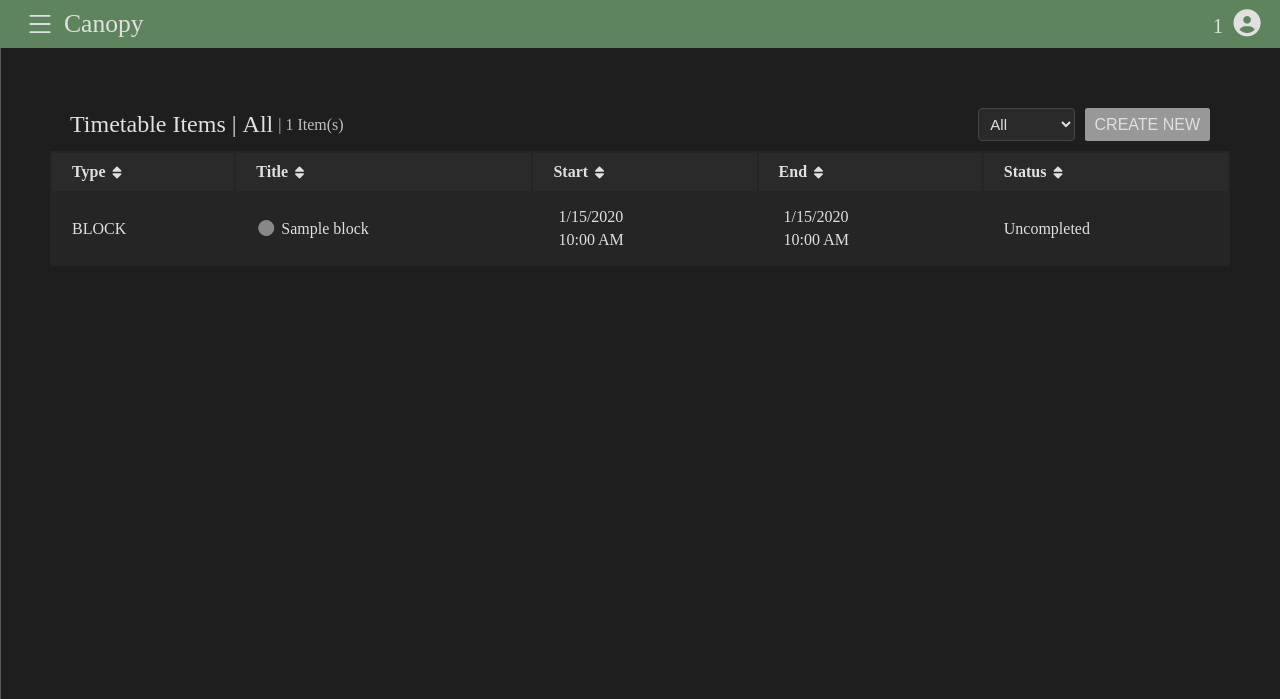
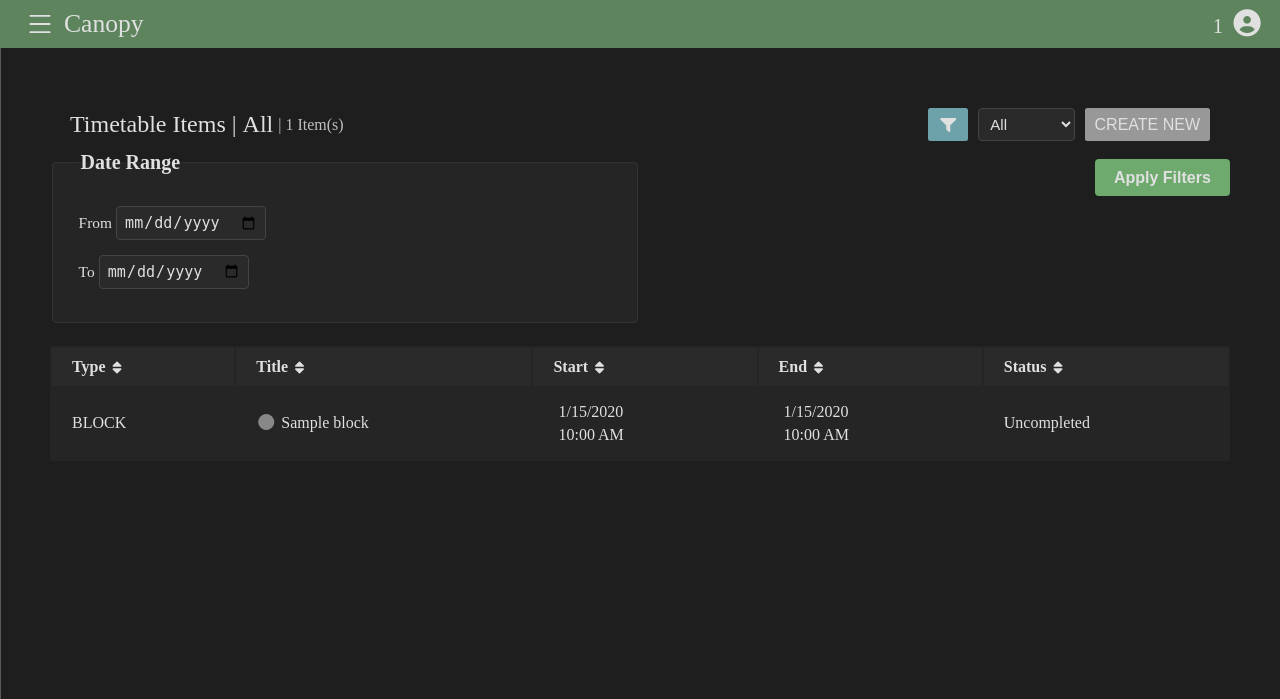
Before and after one commit to sysangl/Dynamic-Timetabler, a Flask app: page /app/management in a window 1280 px wide. Shown: the top 699 px of the page. Run offline with Flask 3, Linux system fonts and the light colour scheme; a user stored in the database is signed in; tables that the repository leaves empty hold one stand-in row (values such as "Sample post"); parts of the project's set-up code (start-up, migrations or seed data) failed here and were passed over; some web fonts are replaced.

Commit message:
Added a filter system for dates.

```diff
--- a/app/routes/timetable.py
+++ b/app/routes/timetable.py
@@ -50,7 +50,6 @@ def create_routes(app: Flask):
                 "blocks": [block.serialise() for block in blocks]
             }
 
-            app.logger.info(payload)
 
         except Exception:
             server_logger.exception("Failed to fetch timetable items")
@@ -63,26 +62,42 @@ def create_routes(app: Flask):
     def get_range():
         start_date = parse_iso_date(request.args.get('start','').strip())
         end_date = parse_iso_date(request.args.get('end','').strip())
+        from_date = parse_iso_date(request.args.get('from',''.strip()))
+        until_date = parse_iso_date(request.args.get('until',''.strip()))
 
         server_logger.info(f'Fetching timetable items for User:{current_user.username} (id:{current_user.id})')
 
-        if not start_date or not end_date:
-            start_date = datetime.now().date()
-            end_date = start_date
-        else:
-            if end_date < start_date:
-                start_date, end_date = end_date, start_date
+        if not (from_date or until_date):
+            if not start_date or not end_date:
+                start_date = datetime.now().date()
+                end_date = start_date
+            else:
+                if end_date < start_date:
+                    start_date, end_date = end_date, start_date
 
-        app.logger.info(f'Getting blocks for {start_date} - {end_date}')
+        app.logger.info(f'Getting blocks for {start_date or from_date} - {end_date or until_date}')
 
         try:
-            #todos = ToDo.query.filter().all()
-            #tasks = Task.query.all()
-            blocks = Block.query.filter(
-                    Block.owner_id == current_user.id,
-                    Block.start_datetime <= datetime.combine(end_date, datetime.max.time()),
-                    Block.end_datetime >= datetime.combine(start_date, datetime.min.time())
-                ).all()
+            blocks = []
+            if from_date and until_date:
+                start_date=from_date
+                end_date=until_date
+            if start_date and end_date:
+                blocks = Block.query.filter(
+                        Block.owner_id == current_user.id,
+                        Block.start_datetime <= datetime.combine(end_date, datetime.max.time()),
+                        Block.end_datetime >= datetime.combine(start_date, datetime.min.time())
+                    ).all()
+            elif from_date:
+                blocks = Block.query.filter(
+                        Block.owner_id == current_user.id,
+                        Block.end_datetime >= datetime.combine(from_date, datetime.min.time())
+                    ).all()
+            elif until_date:
+                    blocks = Block.query.filter(
+                        Block.owner_id == current_user.id,
+                        Block.start_datetime <= datetime.combine(until_date, datetime.max.time()),
+                    ).all()
 
             payload = {
                 #"todos": [todo.serialise() for todo in todos],
@@ -90,7 +105,6 @@ def create_routes(app: Flask):
                 "blocks": [block.serialise() for block in blocks]
             }
 
-            app.logger.info(payload)
 
         except Exception:
             server_logger.exception("Failed to fetch timetable items")
--- a/static/css/management.css
+++ b/static/css/management.css
@@ -96,7 +96,7 @@
 #item-select {
     width: initial !important;
     flex: 0;
-    margin-right: 10px;
+    margin: 0 10px;
 }
 
 .table-sort-arrows {
@@ -116,7 +116,33 @@
     justify-self: center;
 }
 
-.hidden {
+#item-table-body {
+    overflow-y: scroll;
+}
+
+#filter-container {
+    height: 200px;
+    animation: height 0.5s;
+    overflow: hidden;
+}
+
+#filter-container.hidden {
+    height: 0;
+}
+
+.filter-group {
+    display: block !important;
+}
+.filter-group .field-input {
+    width: unset !important;
+}
+
+#filter-form {
+    display: grid;
+    grid-template-columns: 50% 50%;
+}
+
+#item-forms.hidden {
     display: none !important;
 }
 
@@ -125,3 +151,7 @@
     z-index: 1;
     backdrop-filter: brightness(0.6);
 }
+
+#backdrop.hidden {
+    display: none;
+}
--- a/static/js/management.js
+++ b/static/js/management.js
@@ -1,11 +1,38 @@
-itemForms = document.getElementById('item-forms')
+itemForms = document.getElementById('item-forms');
+filters = {};
+currentItemClass = 'all';
+filterForm =document.getElementById('filter-form');
+
+filterForm.addEventListener('submit', async (e) => {
+    e.preventDefault();                 // we handle the request ourselves
+
+    const formData = new FormData(filterForm);
+    const drf = formData.get('filter_date_from');
+    const drt = formData.get('filter_date_to');
+
+    const ti = await fetchTimetableItems(dateRangeFrom=drf, dateRangeTo=drt);
+    generateItemTable(currentItemClass, timetableItems=ti);
+});
+
+
 function toggleForms() {
     document.getElementById('backdrop').classList.toggle('hidden')
     itemForms.classList.toggle('hidden')
 }
 
-async function fetchTimetableItems() {
-    const response = await fetch(`/api/timetable`, {
+async function fetchTimetableItems(dateRangeFrom=null, dateRangeTo=null) {
+    var url = '/api/timetable'
+    if (dateRangeFrom || dateRangeTo) {
+        url += '/range/?'
+        if (dateRangeFrom) {
+            url+=`from=${dateRangeFrom}&`
+        }
+        if (dateRangeTo) {
+            url+=`until=${dateRangeTo}`
+        }
+    }
+
+    const response = await fetch(url, {
         method : 'GET'
     });
 
@@ -15,8 +42,8 @@ async function fetchTimetableItems() {
     return await response.json()
 }
 
-async function generateItemTable(selectedItem='all') {
-    const timetableItems = await fetchTimetableItems()
+async function generateItemTable(selectedItem='all', timetableItems = null) {
+    timetableItems = timetableItems || await fetchTimetableItems()
     const itemTable = document.getElementById('item-table-body')
     itemTable.innerHTML = "";
     const tableTitle = document.getElementById('item-table-title')
@@ -86,7 +113,8 @@ function changeTable(selectedItem) {
     } else {
         document.getElementById('create-new-btn').disabled = false
     }
-    generateItemTable(selectedItem)
+    currentItemClass = selectedItem
+    generateItemTable(selectedItem = selectedItem)
 }
 
 async function setupManagement () {
--- a/templates/management.html
+++ b/templates/management.html
@@ -2,6 +2,10 @@
 <link rel="stylesheet" href="{{url_for('static', filename='css/management.css')}}"></link>
 <!-- shared forms css -->
 <link rel="stylesheet" href="{{url_for('static', filename='css/forms.css')}}"></link>
+
+
+
+<!-- TODO WORK ON AN ADVANCED FILTER, FILTER DATE/START TIMES, ADD FROM - AND AN OPTIONAL TO (END DATE) -->
 
 
 <div id="item-container">
@@ -10,6 +14,7 @@
         <span id="item-table-title" class="title"></span>
         <span id="counter">| <span id="item-counter">0</span> Item(s)</span>
         <div></div>
+        <button onclick="document.getElementById('filter-container').classList.toggle('hidden')"><span class="fa-solid fa-filter"></span></button>
         <select id="item-select" class="field-input" >
             <option onclick="changeTable('all')" selected>All</option>
             <option onclick="changeTable('blocks')">Blocks</option>
@@ -18,6 +23,25 @@
         </select>
         <button id="create-new-btn" onclick="toggleForms()" disabled>CREATE NEW</button>
     </header>
+    <div id="filter-container hidden">
+        <form id="filter-form">
+            <fieldset class="card-section">
+                <legend class="section-title">Date Range</legend>
+                <div class="field-group filter-group">
+                    <label for="filter-date-from">From</label>
+                    <input id="filter-date-from" name="filter_date_from" type="date" class="field-input">
+                </div>
+
+                <div class="field-group filter-group">
+                    <label for="filter-date-to">To</label>
+                    <input id="filter-date-to" name="filter_date_to" type="date" class="field-input">
+                </div>
+            </fieldset>
+            <div class="form-actions">
+                <button id="filter-submit-btn" class="submit-button" type="submit">Apply Filters</button>
+            </div>
+        </form>
+    </div>
     <table id="item-table">
         <thead>
             <tr>
```
